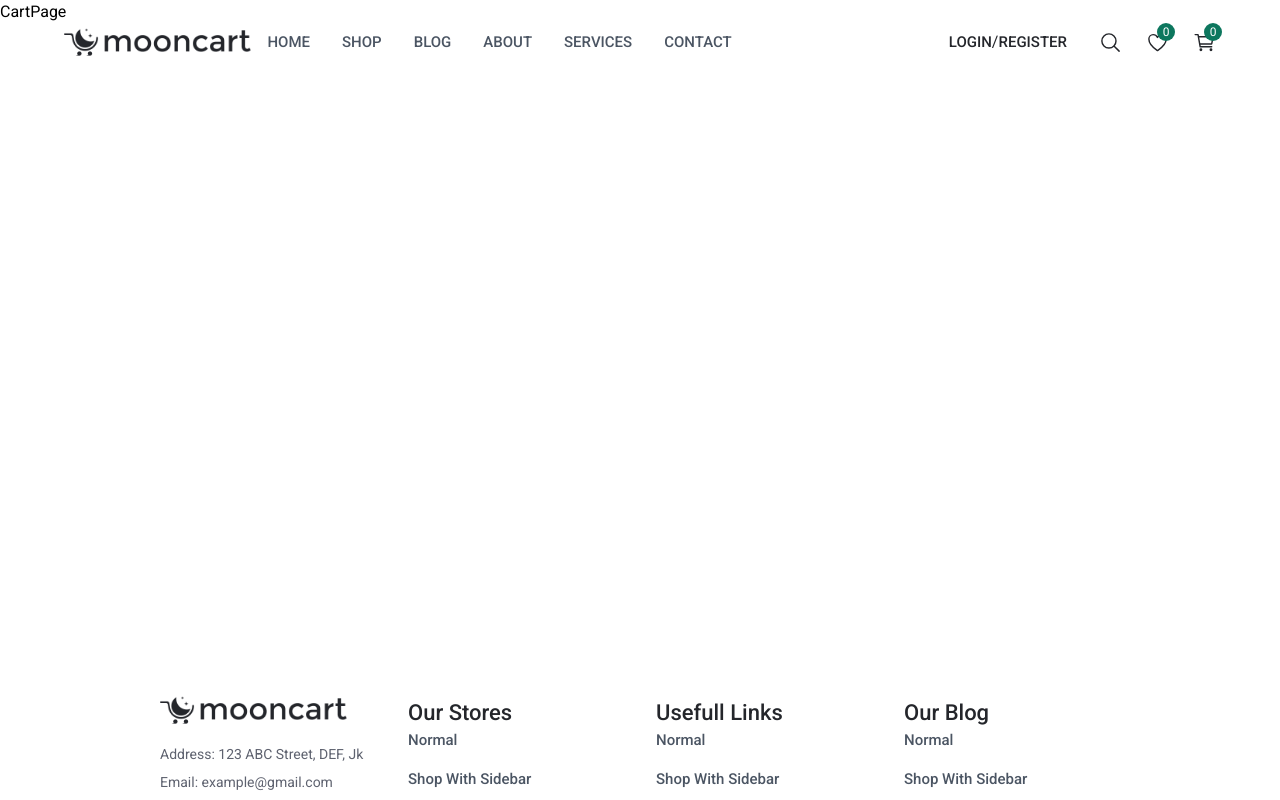
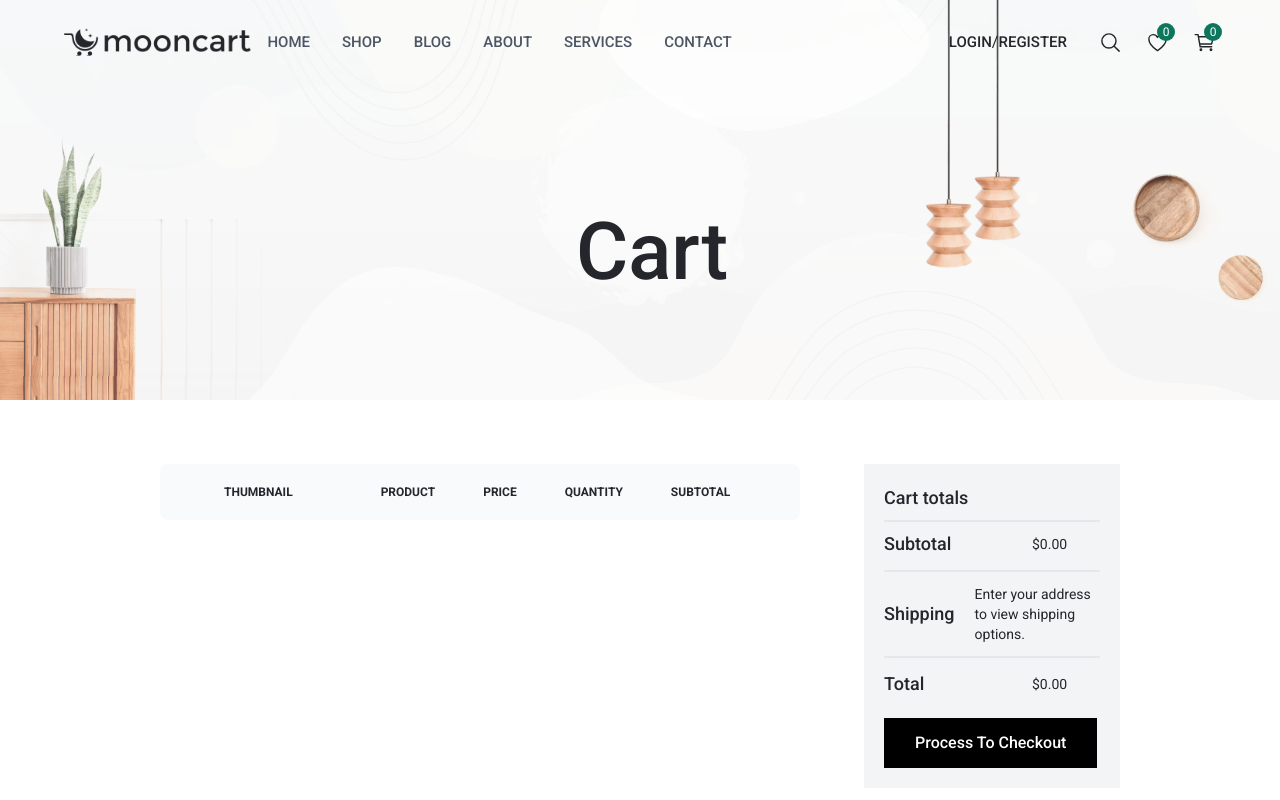
Before and after one commit to bakroe112/ecommerce-, a React (Vite) app in the folder commerce/: page /cart in a window 1280 px wide. Shown: the top 800 px of the page. Built offline with nearby package versions, Linux system fonts and the light colour scheme.

Commit message:
nav card page

```diff
--- a/commerce/src/components/cart/ModelCard.jsx
+++ b/commerce/src/components/cart/ModelCard.jsx
@@ -7,11 +7,12 @@ import {
   selectedTotalPrice,
   selectedTotalQuantity,
 } from "../../redux/slide/cartSlice";
+import { NavLink } from "react-router-dom";
 
 export const ModelCard = () => {
   const totalQuantity = useSelector(selectedTotalQuantity);
   const cartItem = useSelector((state) => state.cart.itemList);
-  const totalprice = useSelector(selectedTotalPrice);
+  const totalPrice = useSelector(selectedTotalPrice);
 
   const [isOpen, setIsOpen] = useState(false);
   const [isClosing, setIsClosing] = useState(false);
@@ -109,11 +110,11 @@ export const ModelCard = () => {
                 ))}
                 <div className="total flex items-center justify-between mt-10">
                   <Title level={6}>SubTotal:</Title>
-                  <Title level={6}>{totalprice.toFixed(2)}</Title>
+                  <Title level={6}>{totalPrice.toFixed(2)}</Title>
                 </div>
-                <div className="checkout">
+                <NavLink to={"/cart"} className="checkout">
                   <button className="primary-btn w-full">View Cart</button>
-                </div>
+                </NavLink>
               </>
             ) : (
               <>wish</>
--- a/commerce/src/screen/CartPage.jsx
+++ b/commerce/src/screen/CartPage.jsx
@@ -1,7 +1,155 @@
-import React from 'react'
+import React from "react";
+import { useDispatch, useSelector } from "react-redux";
+import {
+  selectedTotalPrice,
+  selectedTotalQuantity,
+} from "../redux/slide/cartSlice";
+import BgImage from "../assets/common/Frame.png";
+import { BodyOne, Title } from "../components/common/CustomComponents";
+import { BiMinus, BiPlus } from "react-icons/bi";
+import { IoCloseOutline } from "react-icons/io5";
 
 export const CartPage = () => {
+  const totalQuantity = useSelector(selectedTotalQuantity);
+  const cartItem = useSelector((state) => state.cart.itemList);
+  const totalPrice = useSelector(selectedTotalPrice);
+  const dispatch = useDispatch();
   return (
-    <div>CartPage</div>
-  )
-}
+    <>
+      <section className="mt-16">
+        <div className="h-[50vh]">
+          <div className="images absolute top-0 w-full h-1/2">
+            <img src={BgImage} alt="" className="size-full object-cover" />
+          </div>
+          <div className="text absolute top-48 left-[45%] ">
+            <Title level={1}>Cart</Title>
+          </div>
+        </div>
+        <div className="container flex justify-between">
+          <div className="w-2/3">
+            <div className="relative overflow-x-auto sm:rounded-lg">
+              <table className="w-full text-sm text-left rtl:text-right">
+                <thead className="text-xs text-primary uppercase bg-gray-50">
+                  <tr>
+                    <th scope="col" className="px-16 py-5">
+                      Thumbnail
+                    </th>
+                    <th scope="col" className="px-6 py-3">
+                      Product
+                    </th>
+                    <th scope="col" className="px-6 py-3">
+                      Price
+                    </th>
+                    <th scope="col" className="px-6 py-3">
+                      Quantity
+                    </th>
+                    <th scope="col" className="px-6 py-3">
+                      Subtotal
+                    </th>
+                    <th scope="col" className="px-6 py-3">
+                    </th>
+                  </tr>
+                </thead>
+                <tbody>
+                  {cartItem?.map((item) => (
+                    <CartPageCard
+                      key={item?.id}
+                      id={item?.id}
+                      cover={item?.cover}
+                      name={item?.name}
+                      price={item?.price}
+                      quantity={item?.quantity}
+                      totalPrice={item?.totalPrice}
+                    />
+                  ))}
+                </tbody>
+              </table>
+            </div>
+          </div>
+          <div className="w-2/6 ml-16">
+            <div className="bg-gray-100 p-5">
+              <p className="text-lg font-medium text-primary">Cart totals</p>
+              <hr className="my-2 h-[2px] bg-gray-200" />
+              <div className="text-lg font-medium text-primary flex items-center gap-5">
+                <p className="w-32">Subtotal</p>
+                <p className="text-sm font-normal">${totalPrice.toFixed(2)}</p>
+              </div>
+              <hr className="my-3 h-[2px] bg-gray-200" />
+              <div className="text-lg font-medium text-primary flex items-center gap-5">
+                <p className="w-32">Shipping</p>
+                <p className="text-sm font-normal">
+                  Enter your address to view shipping options.
+                </p>
+              </div>
+              <hr className="my-3 h-[2px] bg-gray-200" />
+              <div className="text-lg font-medium text-primary flex items-center gap-5">
+                <p className="w-32">Total</p>
+                <p className="text-sm font-normal">${totalPrice.toFixed(2)}</p>
+              </div>
+              <button className="primary-btn mt-5">Process To Checkout</button>
+            </div>
+          </div>
+        </div>
+      </section>
+    </>
+  );
+};
+
+export const CartPageCard = ({ id, cover, name, price, quantity, totalPrice }) => {
+  const incCartitems = () => {};
+  const removCartitem = () => {};
+  const removCartitems = () => {};
+
+  return (
+    <>
+      <tr className="bg-white border-b hover:bg-gray-50">
+        <td className="p-4">
+          {cover?.slice(0, 1).map((image, i) => (
+            <img
+              src={image.image}
+              alt={i}
+              key={id}
+              className="size-24 object-cover"
+            />
+          ))}
+        </td>
+        <td className="px-6 py-4">
+          <BodyOne>{name}</BodyOne>
+        </td>
+        <td className="px-6 py-4">
+          <BodyOne>${price.toFixed(2)}</BodyOne>
+        </td>
+        <td className="px-6 py-4">
+          <div className="flex items-center gap-3">
+            <button
+              onClick={incCartitems}
+              className="size-12 grid place-content-center bg-gray-100 text-primary border border-gray-300"
+            >
+              <BiPlus size={20} />
+            </button>
+            <input
+              type="text"
+              value={quantity}
+              readOnly
+              className="w-16 h-12 text-center text-primary outline-none border border-gray-300"
+            />
+            <button
+              onClick={removCartitem}
+              className="size-12 grid place-content-center bg-gray-100 text-primary border border-gray-300"
+            >
+              <BiMinus size={20} />
+            </button>
+          </div>
+        </td>
+        <td className="px-6 py-4">
+          <BodyOne>${totalPrice.toFixed(2)}</BodyOne>
+        </td>
+        <td onClick={removCartitems} className="px-6 py-4">
+          <button className="size-12 bg-primary-green rounded-full flex items-center justify-center text-white">
+            <IoCloseOutline size={25} />
+          </button>
+        </td>
+      </tr>
+    </>
+  );
+};
```
